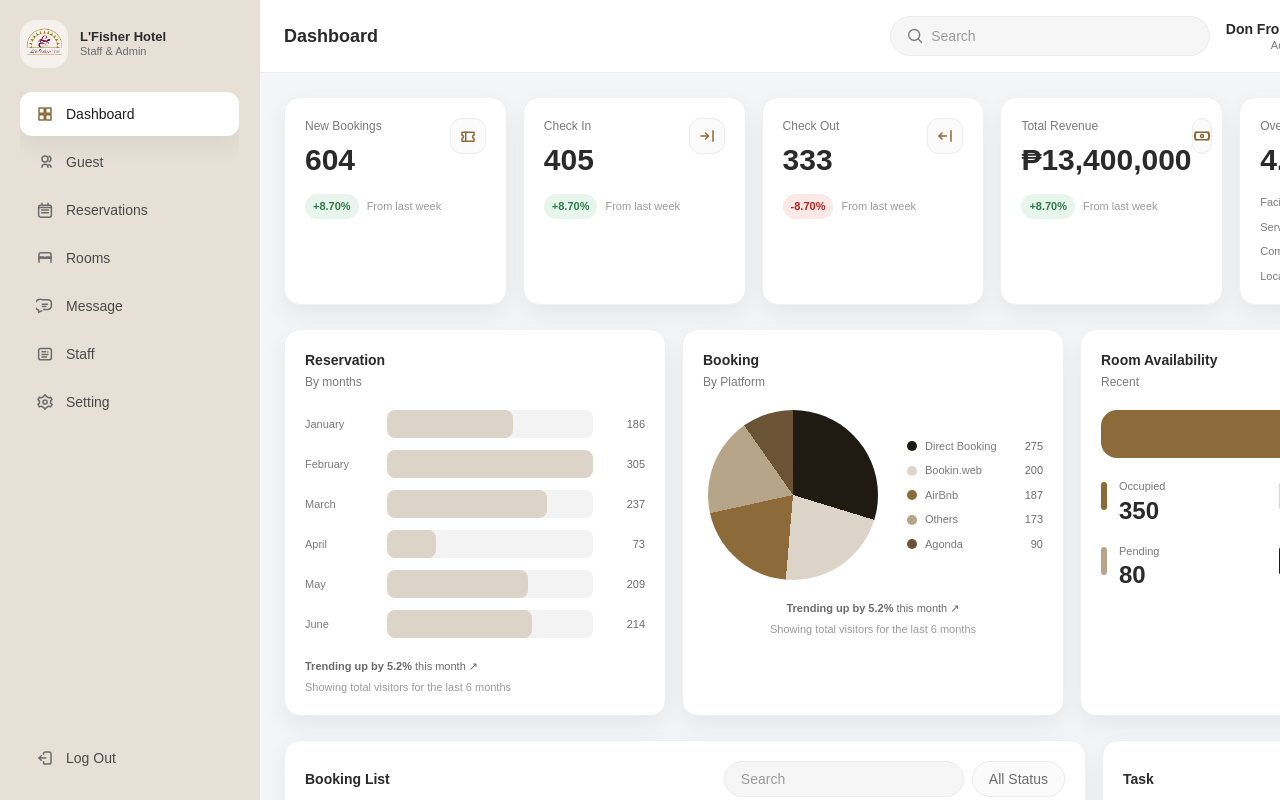
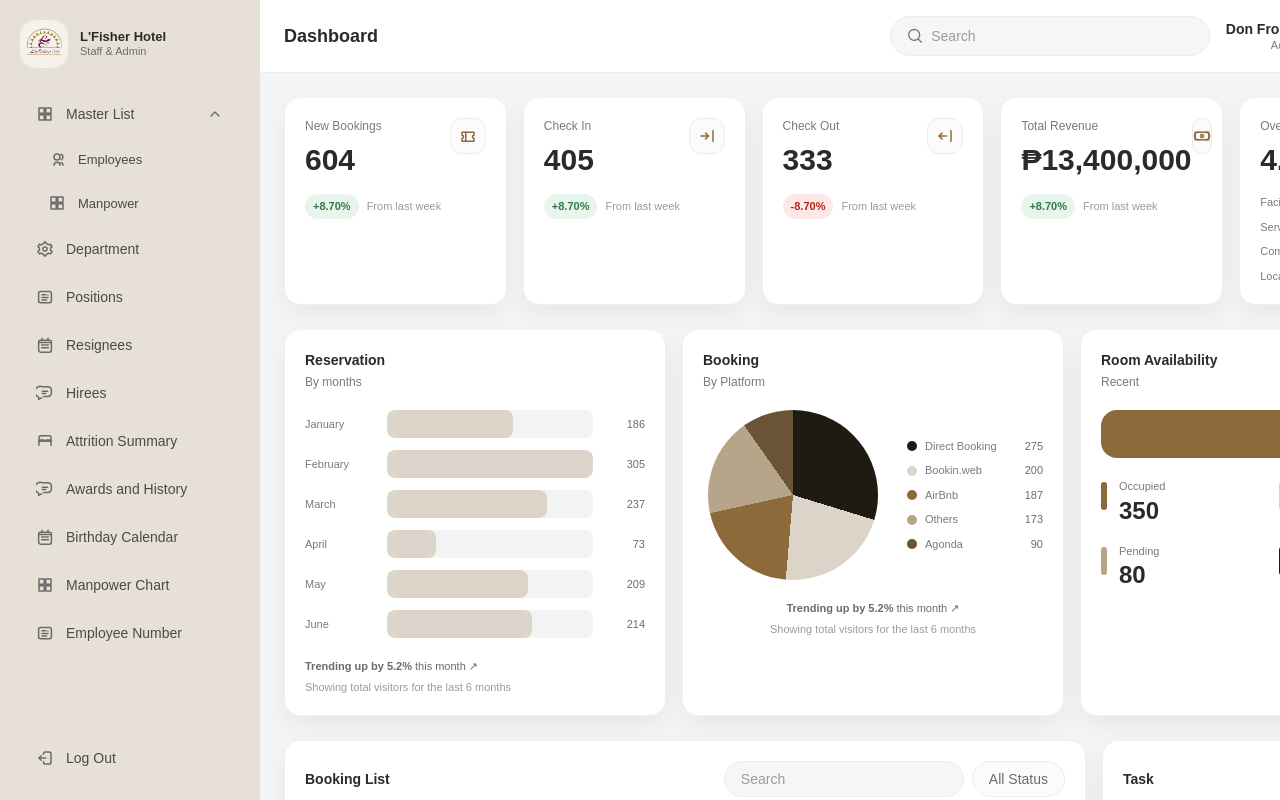
Before and after one commit to Chrisart-G/Frontend-HRIS, a React (Vite) app: page / in a window 1280 px wide. Both pictures are taken after a click on the button "Log In". Shown: the top 800 px of the page. Built offline with nearby package versions, Linux system fonts and the light colour scheme.

Commit message:
10. Sidebar Menu Adjust

```diff
--- a/src/Components/Sidebar.jsx
+++ b/src/Components/Sidebar.jsx
@@ -1,4 +1,4 @@
-import React, { useMemo } from "react";
+import React, { useMemo, useState } from "react";
 
 function Sidebar({ brand, navItems, active, setActive, onLogout }) {
   const Icon = ({ name, className = "" }) => {
@@ -30,7 +30,10 @@ function Sidebar({ brand, navItems, active, setActive, onLogout }) {
         <svg {...common} className={className}>
           <path {...stroke} d="M8 3v3M16 3v3" />
           <path {...stroke} d="M4.5 8.5h15" />
-          <path {...stroke} d="M6 5.5h12a2.5 2.5 0 0 1 2.5 2.5v11A2.5 2.5 0 0 1 18 21.5H6A2.5 2.5 0 0 1 3.5 19V8A2.5 2.5 0 0 1 6 5.5Z" />
+          <path
+            {...stroke}
+            d="M6 5.5h12a2.5 2.5 0 0 1 2.5 2.5v11A2.5 2.5 0 0 1 18 21.5H6A2.5 2.5 0 0 1 3.5 19V8A2.5 2.5 0 0 1 6 5.5Z"
+          />
           <path {...stroke} d="M7.5 12h2M11 12h2M14.5 12h2" />
           <path {...stroke} d="M7.5 15.5h2M11 15.5h2M14.5 15.5h2" />
         </svg>
@@ -50,7 +53,10 @@ function Sidebar({ brand, navItems, active, setActive, onLogout }) {
     if (name === "chat")
       return (
         <svg {...common} className={className}>
-          <path {...stroke} d="M7.5 18.5H7l-3.5 2v-3A4.5 4.5 0 0 1 8 3.5h8A4.5 4.5 0 0 1 20.5 8v4A4.5 4.5 0 0 1 16 16.5H10" />
+          <path
+            {...stroke}
+            d="M7.5 18.5H7l-3.5 2v-3A4.5 4.5 0 0 1 8 3.5h8A4.5 4.5 0 0 1 20.5 8v4A4.5 4.5 0 0 1 16 16.5H10"
+          />
           <path {...stroke} d="M8.5 9.5h7" />
           <path {...stroke} d="M8.5 12.5h4.5" />
         </svg>
@@ -59,7 +65,10 @@ function Sidebar({ brand, navItems, active, setActive, onLogout }) {
     if (name === "id")
       return (
         <svg {...common} className={className}>
-          <path {...stroke} d="M6 4.5h12A2.5 2.5 0 0 1 20.5 7v10A2.5 2.5 0 0 1 18 19.5H6A2.5 2.5 0 0 1 3.5 17V7A2.5 2.5 0 0 1 6 4.5Z" />
+          <path
+            {...stroke}
+            d="M6 4.5h12A2.5 2.5 0 0 1 20.5 7v10A2.5 2.5 0 0 1 18 19.5H6A2.5 2.5 0 0 1 3.5 17V7A2.5 2.5 0 0 1 6 4.5Z"
+          />
           <path {...stroke} d="M8 9h5" />
           <path {...stroke} d="M8 12.5h8" />
           <path {...stroke} d="M8 16h6" />
@@ -81,7 +90,10 @@ function Sidebar({ brand, navItems, active, setActive, onLogout }) {
     if (name === "logout")
       return (
         <svg {...common} className={className}>
-          <path {...stroke} d="M10 7V6.5A2.5 2.5 0 0 1 12.5 4h5A2.5 2.5 0 0 1 20 6.5v11A2.5 2.5 0 0 1 17.5 20h-5A2.5 2.5 0 0 1 10 17.5V17" />
+          <path
+            {...stroke}
+            d="M10 7V6.5A2.5 2.5 0 0 1 12.5 4h5A2.5 2.5 0 0 1 20 6.5v11A2.5 2.5 0 0 1 17.5 20h-5A2.5 2.5 0 0 1 10 17.5V17"
+          />
           <path {...stroke} d="M4 12h9" />
           <path {...stroke} d="M7 9l-3 3 3 3" />
         </svg>
@@ -103,6 +115,32 @@ function Sidebar({ brand, navItems, active, setActive, onLogout }) {
     [brand]
   );
 
+  const menu = useMemo(
+    () => [
+      {
+        key: "master_list",
+        label: "Master List",
+        icon: "grid",
+        children: [
+          { key: "employees", label: "Employees", icon: "users" },
+          { key: "manpower", label: "Manpower", icon: "grid" },
+        ],
+      },
+      { key: "departments_outlets", label: "Department", icon: "gear" },
+      { key: "positions", label: "Positions", icon: "id" },
+      { key: "resignees", label: "Resignees", icon: "calendar" },
+      { key: "hirees", label: "Hirees", icon: "chat" },
+      { key: "attrition_summary", label: "Attrition Summary", icon: "bed" },
+      { key: "awards_history", label: "Awards and History", icon: "chat" },
+      { key: "birthday_calendar", label: "Birthday Calendar", icon: "calendar" },
+      { key: "manpower_chart", label: "Manpower Chart", icon: "grid" },
+      { key: "employee_number", label: "Employee Number", icon: "id" },
+    ],
+    []
+  );
+
+  const [openGroups, setOpenGroups] = useState({ master_list: true });
+
   return (
     <aside className="bg-[#e7e0d6] border-r border-[#e2ddd5] p-5 flex flex-col h-screen sticky top-0 overflow-hidden">
       <div className="flex items-center gap-3">
@@ -116,15 +154,71 @@ function Sidebar({ brand, navItems, active, setActive, onLogout }) {
       </div>
 
       <nav className="mt-6 space-y-1 flex-1 min-h-0 overflow-hidden">
-        {navItems.map((it) => {
+        {menu.map((item) => {
+          const hasChildren = Array.isArray(item.children) && item.children.length > 0;
+          const anyChildActive = hasChildren && item.children.some((c) => c.key === active);
+          const isGroupOpen = hasChildren ? !!openGroups[item.key] : false;
+
+          if (!hasChildren) {
+            const on = item.key === active;
+            return (
+              <button
+                key={item.key}
+                type="button"
+                onClick={() => setActive(item.key)}
+                className={`w-full flex items-center gap-3 px-4 py-3 rounded-xl text-sm transition cursor-pointer ${
+                  on ? "bg-white text-[#1d1d1d] shadow-[0_10px_25px_rgba(0,0,0,0.06)]" : "text-[#4a4a4a] hover:bg-white/60"
+                }`}
+              >
+                <span className={`${on ? "text-[#8d6a3a]" : "text-[#6b6b6b]"}`}>
+                  <Icon name={item.icon} />
+                </span>
+                <span className="font-medium">{item.label}</span>
+              </button>
+            );
+          }
+
+          return (
+            <div key={item.key} className="space-y-1">
+              <button
+                type="button"
+                onClick={() => setOpenGroups((p) => ({ ...p, [item.key]: !p[item.key] }))}
+                className={`w-full flex items-center gap-3 px-4 py-3 rounded-xl text-sm transition cursor-pointer ${
+                  anyChildActive
+                    ? "bg-white text-[#1d1d1d] shadow-[0_10px_25px_rgba(0,0,0,0.06)]"
+                    : "text-[#4a4a4a] hover:bg-white/60"
+                }`}
+              >
+                <span className={`${anyChildActive ? "text-[#8d6a3a]" : "text-[#6b6b6b]"}`}>
+                  <Icon name={item.icon} />
+                </span>
+                <span className="font-medium flex-1 text-left">{item.label}</span>
+                <span className={`${anyChildActive ? "text-[#8d6a3a]" : "text-[#6b6b6b]"}`}>
+                  <svg width="16" height="16" viewBox="0 0 24 24" fill="none">
+                    <path
+                      d={isGroupOpen ? "M6 15l6-6 6 6" : "M6 9l6 6 6-6"}
+                      stroke="currentColor"
+                      strokeWidth="2"
+                      strokeLinecap="round"
+                      strokeLinejoin="round"
+                    />
+                  </svg>
+                </span>
+              </button>
+
+              {isGroupOpen && (
+                <div className="pl-3 space-y-1">
+                  {item.children.map((it) => {
                     const on = it.key === active;
                     return (
                       <button
                         key={it.key}
                         type="button"
                         onClick={() => setActive(it.key)}
-              className={`w-full flex items-center gap-3 px-4 py-3 rounded-xl text-sm transition cursor-pointer ${
-                on ? "bg-white text-[#1d1d1d] shadow-[0_10px_25px_rgba(0,0,0,0.06)]" : "text-[#4a4a4a] hover:bg-white/60"
+                        className={`w-full flex items-center gap-3 px-4 py-2.5 rounded-xl text-[13px] transition cursor-pointer ${
+                          on
+                            ? "bg-white text-[#1d1d1d] shadow-[0_10px_25px_rgba(0,0,0,0.06)]"
+                            : "text-[#4a4a4a] hover:bg-white/60"
                         }`}
                       >
                         <span className={`${on ? "text-[#8d6a3a]" : "text-[#6b6b6b]"}`}>
@@ -132,6 +226,11 @@ function Sidebar({ brand, navItems, active, setActive, onLogout }) {
                         </span>
                         <span className="font-medium">{it.label}</span>
                       </button>
+                    );
+                  })}
+                </div>
+              )}
+            </div>
           );
         })}
       </nav>
```
Lines whose indentation alone changed are shown as unchanged.
